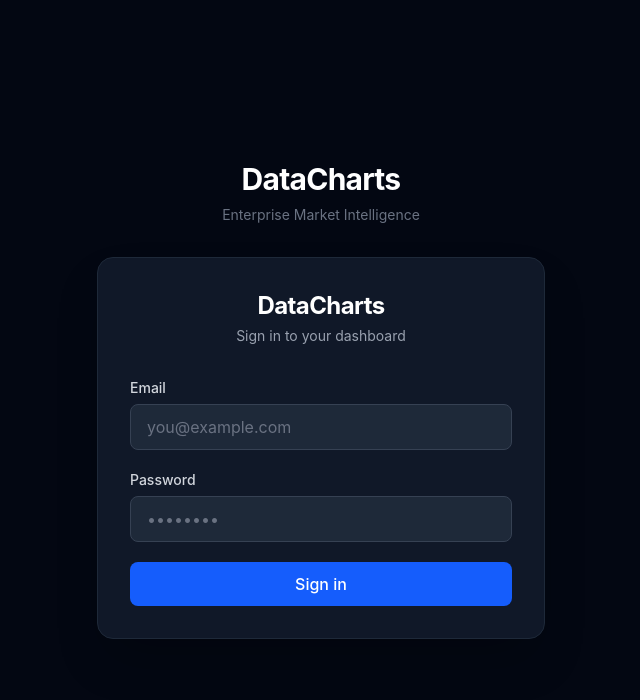
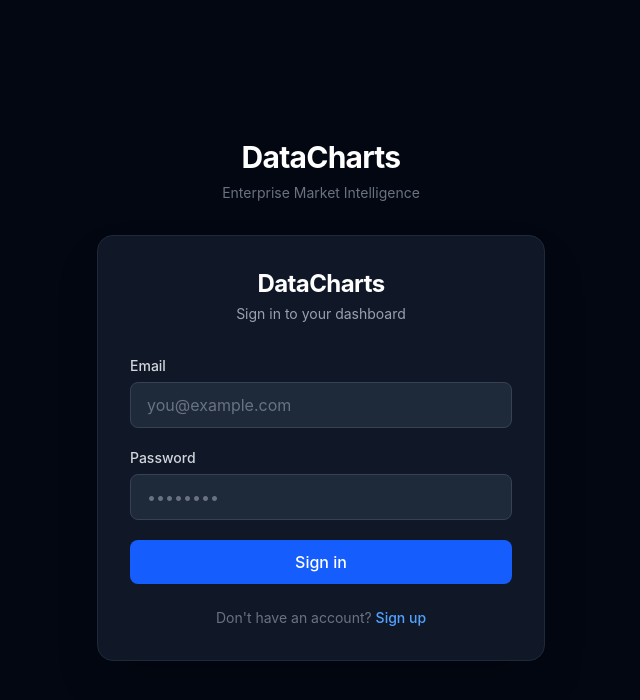
Before and after one commit to dcalderonlo/datacharts, a Next.js app: page /login in a window 1280 px wide. Shown: the top 700 px of the page, without its empty margins (319-959 px from the left). Built offline with nearby package versions, Linux system fonts and the light colour scheme.

Commit message:
fix(e2e): add register link to login page, make CI e2e tests resilient without DB

```diff
--- a/src/app/(auth)/login/page.tsx
+++ b/src/app/(auth)/login/page.tsx
@@ -1,4 +1,5 @@
 'use client'
+import Link from 'next/link'
 import { useState, type FormEvent } from 'react'
 import { signIn } from 'next-auth/react'
 
@@ -86,6 +87,13 @@ export default function LoginPage() {
             {loading ? 'Signing in…' : 'Sign in'}
           </button>
         </form>
+
+        <p className="mt-6 text-center text-sm text-gray-500">
+          Don&apos;t have an account?{' '}
+          <Link href="/register" className="text-blue-400 hover:text-blue-300 font-medium transition-colors">
+            Sign up
+          </Link>
+        </p>
       </div>
     </div>
   )
```
Also changed, not shown: 1 other file (tests, documents, lock files or other folders).
